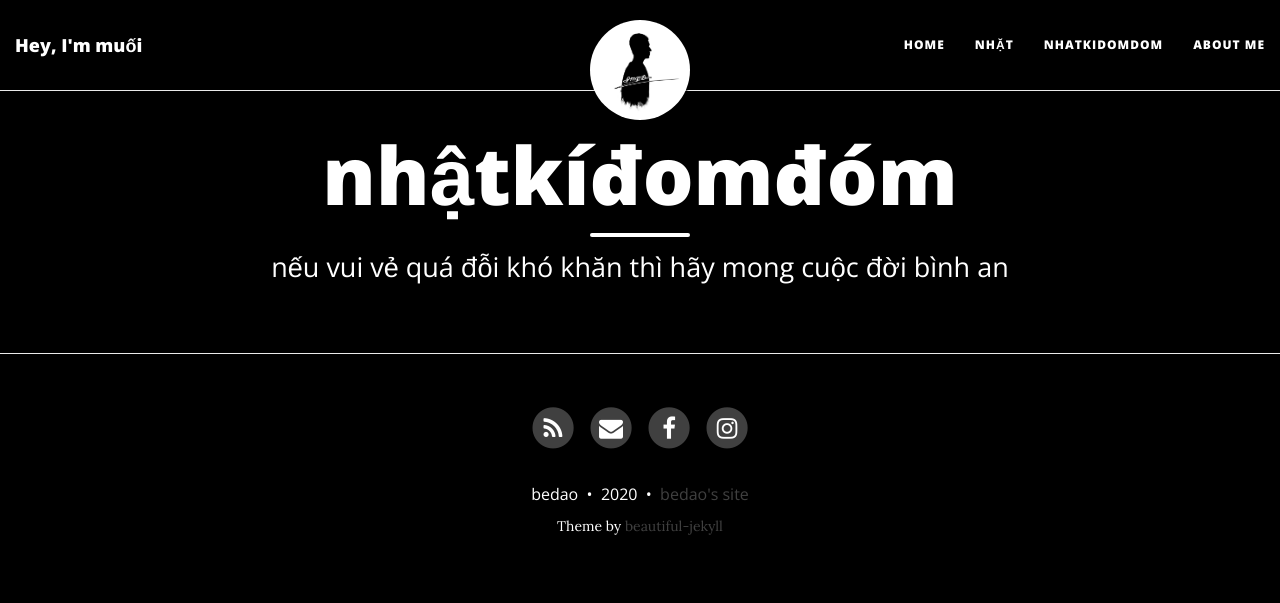
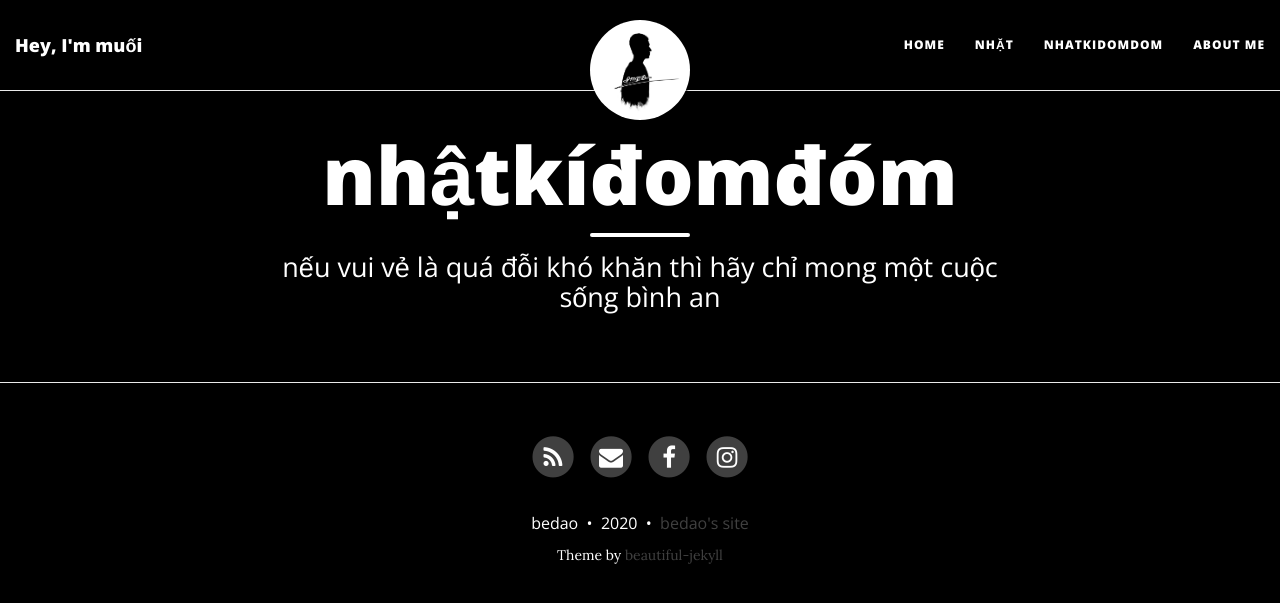
Before and after one commit to muoii/muoii.github.io, a Jekyll site: the page built from nkdd/index.html, in a window 1280 px wide. Shown: the top 603 px of the page. Built offline with Jekyll 4.4.1, drawn with Linux system fonts in a browser that asks for light colours; nearby versions of some CDN libraries.

Commit message:
Update index.html

```diff
--- a/nkdd/index.html
+++ b/nkdd/index.html
@@ -1,7 +1,7 @@
 ---
 layout: page
 title: nhậtkíđomđóm
-subtitle: nếu vui vẻ quá đỗi khó khăn thì hãy mong cuộc đời bình an
+subtitle: nếu vui vẻ là quá đỗi khó khăn thì hãy chỉ mong một cuộc sống bình an
 use-site-title: true
 share-img: /img/avt.jpg
 image: /img/avt.jpg
```
